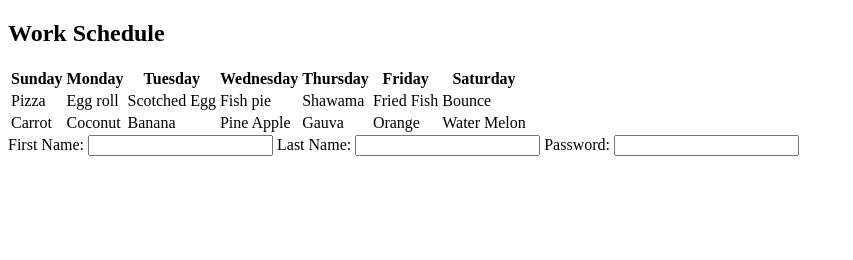
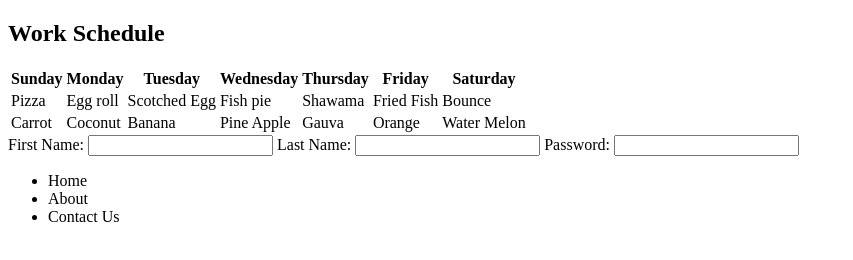
Before and after one commit to prayskey/random, a plain HTML site: page index.html in a window 1280 px wide. Shown: the whole page, without its empty margins (0-853 px from the left). Drawn offline with Linux system fonts and the light colour scheme.

Commit message:
update index file with nav-bar section

```diff
--- a/index.html
+++ b/index.html
@@ -36,7 +36,6 @@
       <td>Water Melon</td>
     </tr>
   </table>
-
   <form action="/" method="post">
     <label for="fName">First Name:</label>
     <input type="text" id="fName">
@@ -48,6 +47,14 @@
     <input type="password" id="pass">
   </form>
 
+  <nav>
+    <ul>
+      <li>Home</li>
+      <li>About</li>
+      <li>Contact Us</li>
+    </ul>
+  </nav>
+
 </body>
 
 <script src="main.js"></script>
```
